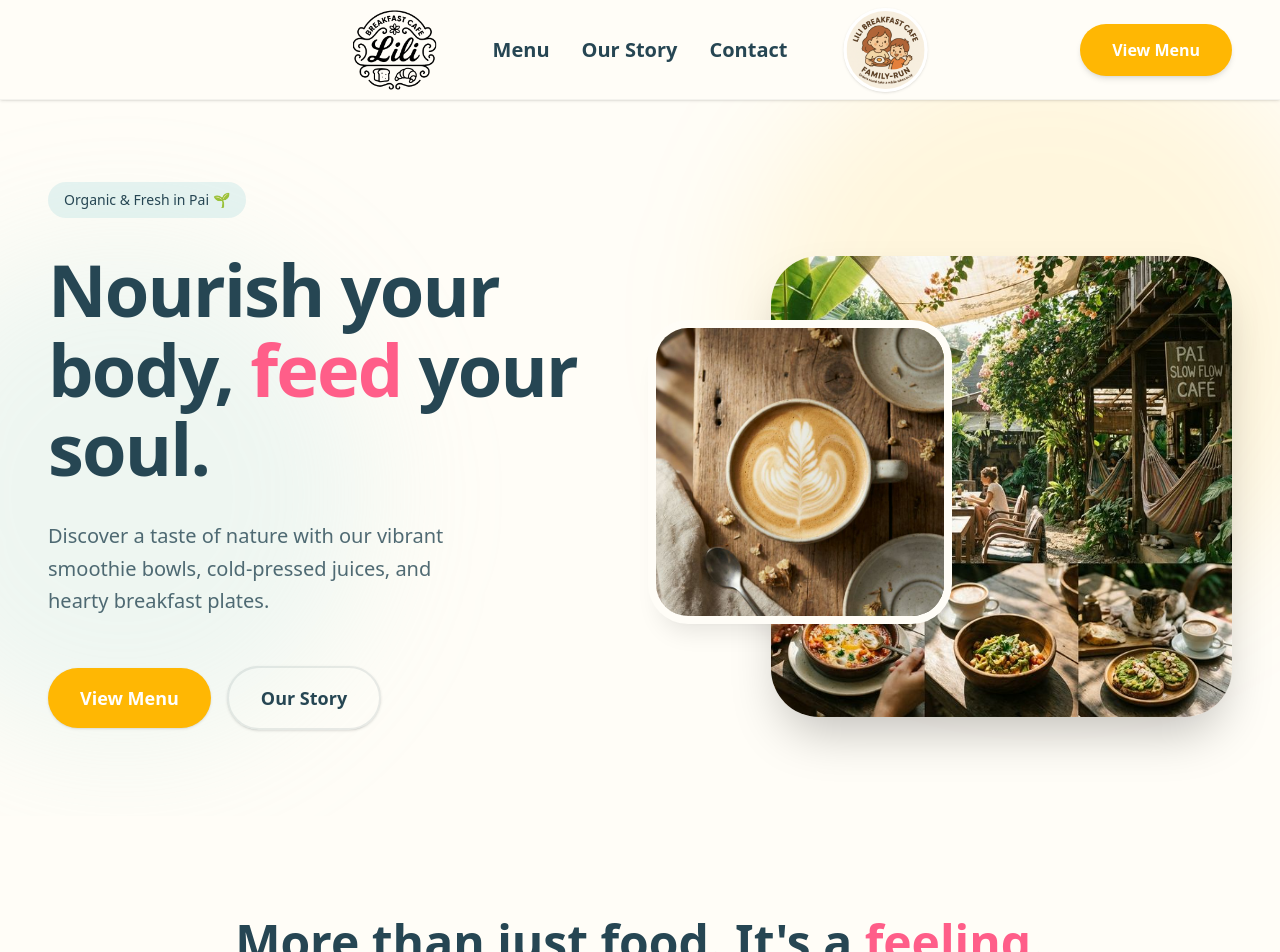
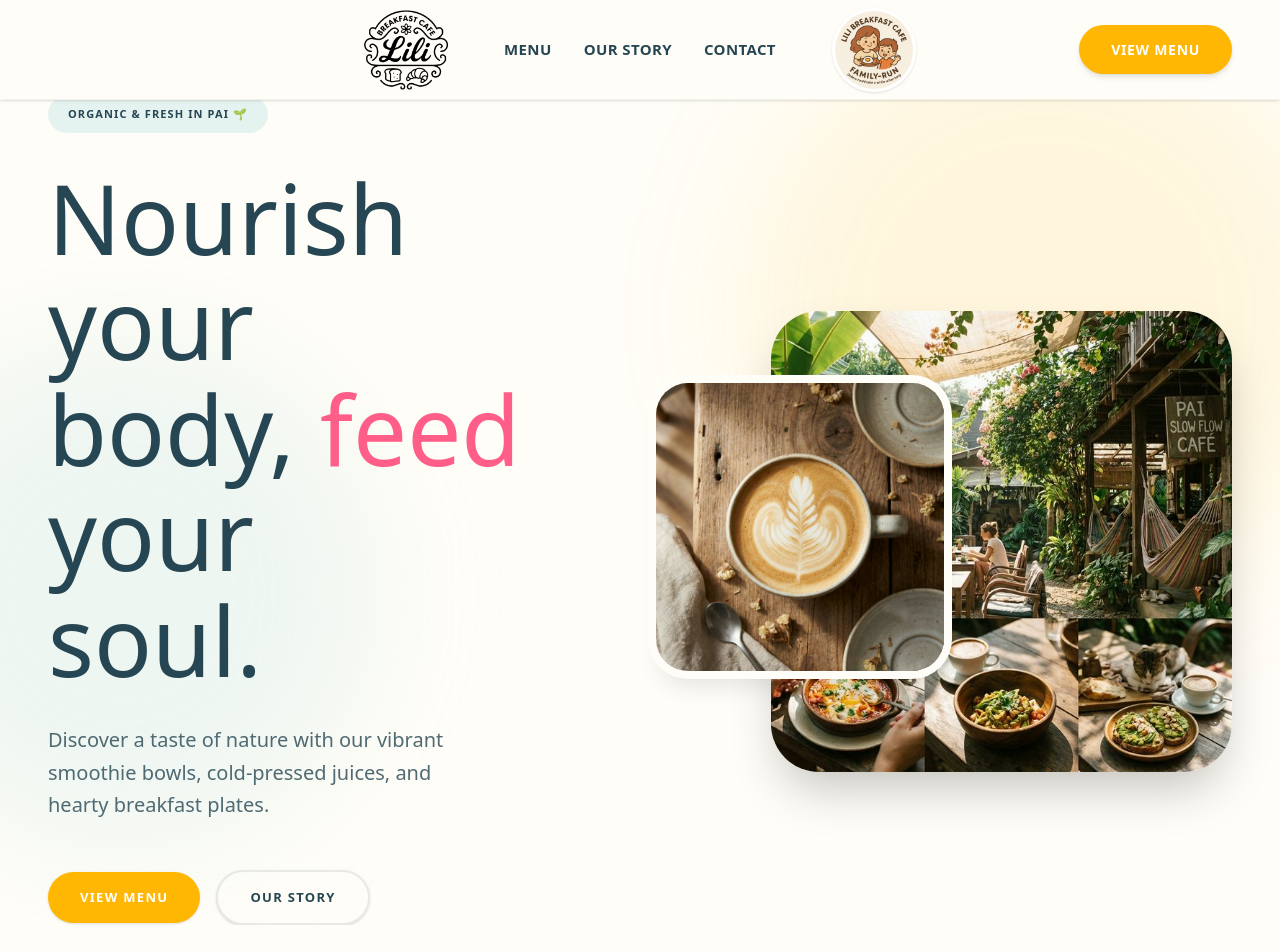
Before and after one commit to morpheris-agency/lili-breakfast-cafe, a Next.js app: page / in a window 1280 px wide. Shown: the top 952 px of the page. Built offline with nearby package versions, Linux system fonts and the light colour scheme.

Commit message:
Update typography to match logo (Lobster, Montserrat, Nunito)

```diff
--- a/src/app/globals.css
+++ b/src/app/globals.css
@@ -9,8 +9,9 @@
   --color-accent-sky: #A8DADC;
   --color-text-dark: #264653;
 
-  --font-heading: var(--font-fredoka), ui-sans-serif, system-ui, sans-serif;
-  --font-body: var(--font-dm-sans), ui-sans-serif, system-ui, sans-serif;
+  --font-heading: var(--font-lobster), ui-serif, Georgia, serif;
+  --font-display: var(--font-montserrat), ui-sans-serif, system-ui, sans-serif;
+  --font-body: var(--font-nunito), ui-sans-serif, system-ui, sans-serif;
 }
 
 @layer base {
@@ -22,7 +23,12 @@
     @apply bg-bg-primary text-text-dark font-body antialiased;
   }
 
-  h1, h2, h3, h4, h5, h6 {
+  h1,
+  h2,
+  h3,
+  h4,
+  h5,
+  h6 {
     @apply font-heading;
   }
 }
--- a/src/app/layout.tsx
+++ b/src/app/layout.tsx
@@ -1,20 +1,26 @@
 import type { Metadata } from "next";
-import { Fredoka, DM_Sans } from "next/font/google";
+import { Lobster, Montserrat, Nunito } from "next/font/google";
 import "./globals.css";
 import Navbar from "@/components/layout/Navbar";
 import Footer from "@/components/layout/Footer";
 import SmoothScrollProvider from "@/components/providers/SmoothScrollProvider";
 
-const fredoka = Fredoka({
-  variable: "--font-fredoka",
+const lobster = Lobster({
+  variable: "--font-lobster",
   subsets: ["latin"],
-  weight: ["300", "400", "500", "600", "700"],
+  weight: ["400"],
 });
 
-const dmSans = DM_Sans({
-  variable: "--font-dm-sans",
+const montserrat = Montserrat({
+  variable: "--font-montserrat",
   subsets: ["latin"],
-  weight: ["400", "500", "700"],
+  weight: ["700", "900"],
+});
+
+const nunito = Nunito({
+  variable: "--font-nunito",
+  subsets: ["latin"],
+  weight: ["400", "600"],
 });
 
 export const metadata: Metadata = {
@@ -29,7 +35,7 @@ export default function RootLayout({
 }>) {
   return (
     <html lang="en" className="scroll-smooth">
-      <body className={`${fredoka.variable} ${dmSans.variable} font-body bg-bg-primary text-text-dark antialiased selection:bg-accent-pitaya/20 selection:text-accent-pitaya`}>
+      <body className={`${lobster.variable} ${montserrat.variable} ${nunito.variable} font-body bg-bg-primary text-text-dark antialiased selection:bg-accent-pitaya/20 selection:text-accent-pitaya`}>
         <SmoothScrollProvider>
           <Navbar />
           <main className="pt-24 min-h-screen">
--- a/src/app/page.tsx
+++ b/src/app/page.tsx
@@ -8,7 +8,7 @@ export default function Home() {
 
       {/* Short teaser section before Instagram */}
       <section className="py-24 px-6 max-w-4xl mx-auto text-center">
-        <h2 className="text-3xl md:text-5xl font-heading font-bold text-text-dark leading-tight mb-8">
+        <h2 className="text-4xl md:text-6xl font-heading font-normal text-text-dark leading-tight mb-8">
           More than just food. It's a <span className="text-accent-pitaya">feeling</span>.
         </h2>
         <p className="text-lg font-body text-text-dark/80 max-w-2xl mx-auto leading-relaxed">
--- a/src/components/layout/Footer.tsx
+++ b/src/components/layout/Footer.tsx
@@ -5,13 +5,13 @@ export default function Footer() {
         <footer className="bg-bg-secondary py-12 px-6 md:px-12 mt-20 rounded-t-[3rem]">
             <div className="max-w-6xl mx-auto flex flex-col md:flex-row justify-between items-center gap-8 text-center md:text-left">
                 <div>
-                    <h3 className="font-heading font-bold text-2xl text-accent-mango mb-2">Lili Breakfast Cafe</h3>
+                    <h3 className="font-display font-black uppercase tracking-widest text-xl text-accent-mango mb-2">Lili Breakfast Cafe</h3>
                     <p className="font-body text-text-dark/80 max-w-sm">
                         Nourishing bowls, vibrant smoothies, and a cozy aesthetic nestled in the magic of Pai.
                     </p>
                 </div>
 
-                <div className="flex flex-col md:flex-row gap-6 md:gap-12 font-heading font-medium">
+                <div className="flex flex-col md:flex-row gap-6 md:gap-12 font-display font-bold uppercase tracking-wider text-[13px]">
                     <Link href="/menu" className="hover:text-accent-pitaya transition-colors">Breakfast Menu</Link>
                     <Link href="/about" className="hover:text-accent-pitaya transition-colors">The Magic of Pai</Link>
                     <Link href="/contact" className="hover:text-accent-pitaya transition-colors">Find Us</Link>
--- a/src/components/layout/Navbar.tsx
+++ b/src/components/layout/Navbar.tsx
@@ -27,7 +27,7 @@ export default function Navbar() {
                     </Link>
 
                     {/* Navigation Links (Middle) */}
-                    <nav className="flex items-center gap-8 font-heading font-bold text-xl text-text-dark px-4">
+                    <nav className="flex items-center gap-8 font-display font-bold uppercase tracking-wide text-[15px] text-text-dark px-4">
                         <Link href="/menu" className="hover:text-accent-mango transition-colors relative after:content-[''] after:absolute after:-bottom-1 after:left-0 after:w-0 after:h-0.5 after:bg-accent-mango hover:after:w-full after:transition-all after:duration-300">
                             Menu
                         </Link>
@@ -49,7 +49,7 @@ export default function Navbar() {
                 <div className="flex-1 flex justify-end">
                     <Link
                         href="/menu"
-                        className="bg-accent-mango text-white px-8 py-3.5 rounded-full font-heading font-bold hover:bg-[#e0a100] transition-all shadow-md hover:shadow-lg hover:-translate-y-0.5"
+                        className="bg-accent-mango text-white px-8 py-3.5 rounded-full font-display font-bold uppercase text-[14px] tracking-wider hover:bg-[#e0a100] transition-all shadow-md hover:shadow-lg hover:-translate-y-0.5"
                     >
                         View Menu
                     </Link>
--- a/src/components/sections/Hero.tsx
+++ b/src/components/sections/Hero.tsx
@@ -41,12 +41,12 @@ export default function Hero() {
                         initial={{ opacity: 0, scale: 0.8 }}
                         animate={{ opacity: 1, scale: 1 }}
                         transition={{ delay: 0.2, duration: 0.5 }}
-                        className="inline-block px-4 py-2 bg-accent-sky/30 text-text-dark font-heading font-medium rounded-full text-sm"
+                        className="inline-block px-5 py-2.5 bg-accent-sky/30 text-text-dark font-display font-bold uppercase tracking-widest rounded-full text-[11px]"
                     >
                         Organic & Fresh in Pai 🌱
                     </motion.div>
 
-                    <h1 className="text-5xl md:text-7xl font-bold leading-[1.1] text-text-dark tracking-tight">
+                    <h1 className="text-6xl md:text-8xl font-heading font-normal leading-[1.1] text-text-dark tracking-normal">
                         Nourish your <br />
                         body, <span className="text-accent-pitaya">feed</span> your <br />
                         soul.
--- a/src/components/sections/InstagramFeed.tsx
+++ b/src/components/sections/InstagramFeed.tsx
@@ -20,7 +20,7 @@ export default function InstagramFeed() {
                     initial={{ opacity: 0, y: 20 }}
                     whileInView={{ opacity: 1, y: 0 }}
                     viewport={{ once: true }}
-                    className="text-3xl md:text-5xl font-heading font-bold mb-4"
+                    className="text-4xl md:text-6xl font-heading font-normal mb-4"
                 >
                     Join the <span className="text-accent-mango">Vibe</span>
                 </motion.h2>
--- a/src/components/ui/Button.tsx
+++ b/src/components/ui/Button.tsx
@@ -13,7 +13,7 @@ interface ButtonProps {
 }
 
 export default function Button({ children, href, onClick, variant = 'primary', className = '' }: ButtonProps) {
-    const baseStyles = "inline-flex items-center justify-center px-8 py-4 rounded-full font-heading font-bold text-lg transition-colors shadow-sm"
+    const baseStyles = "inline-flex items-center justify-center px-8 py-4 rounded-full font-display font-bold uppercase tracking-widest text-[13px] transition-colors shadow-sm"
     const variants = {
         primary: "bg-accent-mango text-white hover:bg-[#F2AE00]",
         secondary: "bg-transparent text-text-dark border-2 border-text-dark/10 hover:border-text-dark/20",
@@ -25,7 +25,7 @@ export default function Button({ children, href, onClick, variant = 'primary', c
     const animationProps = {
         whileHover: { scale: 0.97 },
         whileTap: { scale: 0.92 },
-        transition: { type: "spring", stiffness: 400, damping: 17 }
+        transition: { type: "spring" as const, stiffness: 400, damping: 17 }
     }
 
     if (href) {
```
Also changed, not shown: src/app/about/page.tsx (+5 -5 lines), src/app/contact/page.tsx (+4 -4 lines), src/app/menu/MenuSection.client.tsx (+4 -4 lines).
